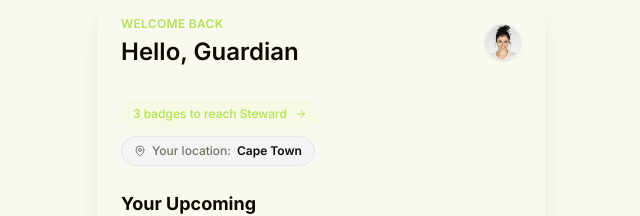
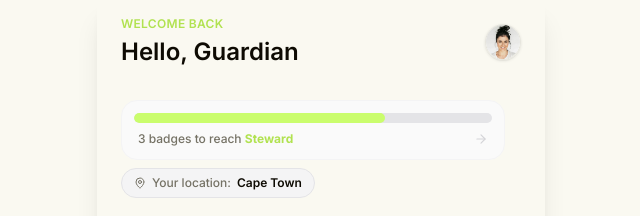
Before and after one commit to broadbrandsa/GOTF, a Next.js app: page /home in a window 1280 px wide. Shown: the top 216 px of the page, without its empty margins (319-959 px from the left). Built offline with nearby package versions, Linux system fonts and the light colour scheme.

Commit message:
Home: add progress bar for Steward

```diff
--- a/app/(main)/home/page.tsx
+++ b/app/(main)/home/page.tsx
@@ -47,9 +47,22 @@ export default function HomePage() {
             <TopBar title="Hello, Guardian" subtitle="Welcome back" />
 
             <div className="px-6 mt-4">
-                <Link href="/quest" className="inline-flex items-center gap-2 px-3 py-1.5 bg-lime/10 text-lime-dark rounded-full text-xs font-medium hover:bg-lime/20 transition-colors">
-                    <span>3 badges to reach Steward</span>
-                    <ArrowRight size={12} />
+                <Link href="/quest" className="block w-full max-w-sm">
+                    <div className="flex flex-col gap-2 p-3 rounded-2xl bg-zinc-50 border border-zinc-100 hover:border-lime/30 hover:bg-lime/5 transition-all group">
+                        {/* Progress Bar Container */}
+                        <div className="h-2.5 w-full bg-zinc-200 rounded-full overflow-hidden">
+                            {/* Fill (70%) */}
+                            <div className="h-full bg-lime rounded-full w-[70%]" aria-label="Progress: 70%" />
+                        </div>
+
+                        {/* Text Below */}
+                        <div className="flex justify-between items-center px-1">
+                            <span className="text-xs font-medium text-muted-foreground group-hover:text-foreground transition-colors">
+                                3 badges to reach <span className="text-lime-dark font-bold">Steward</span>
+                            </span>
+                            <ArrowRight size={14} className="text-zinc-300 group-hover:text-lime-dark transition-colors" />
+                        </div>
+                    </div>
                 </Link>
             </div>
 
```
